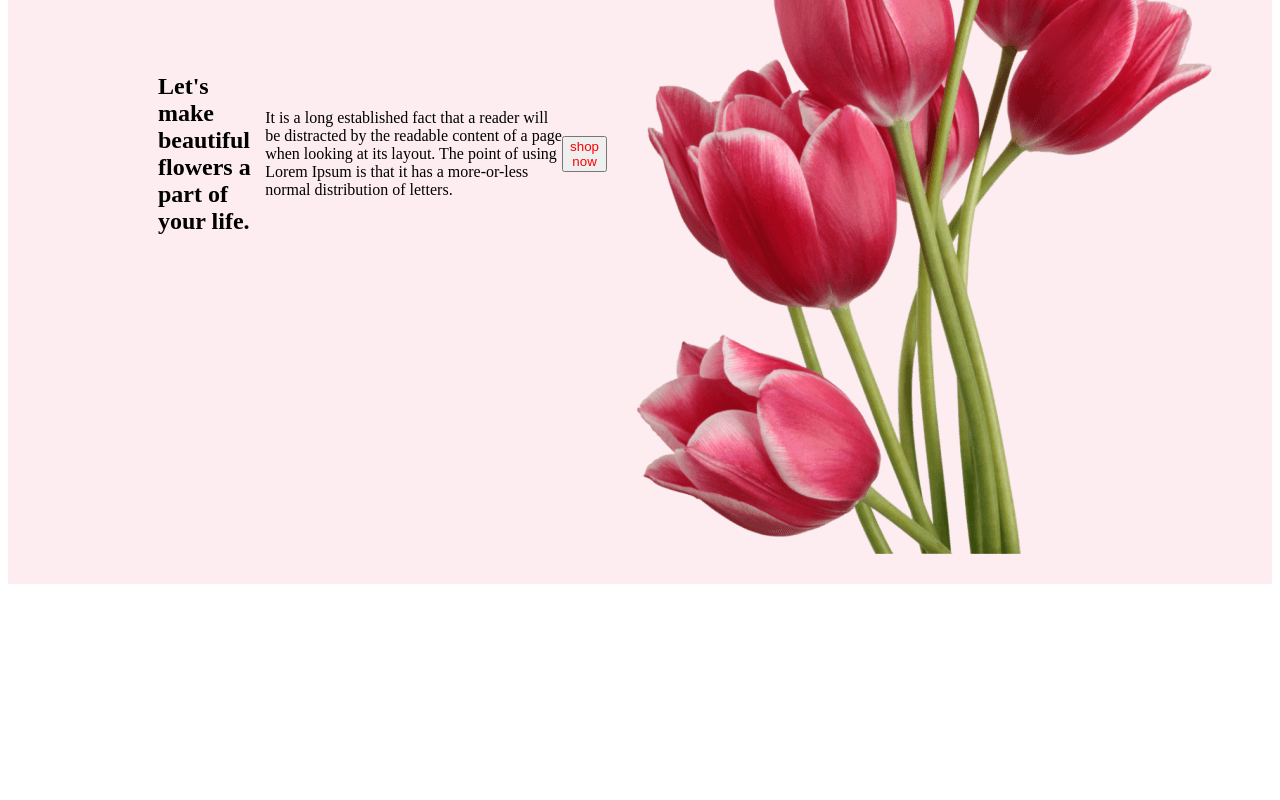
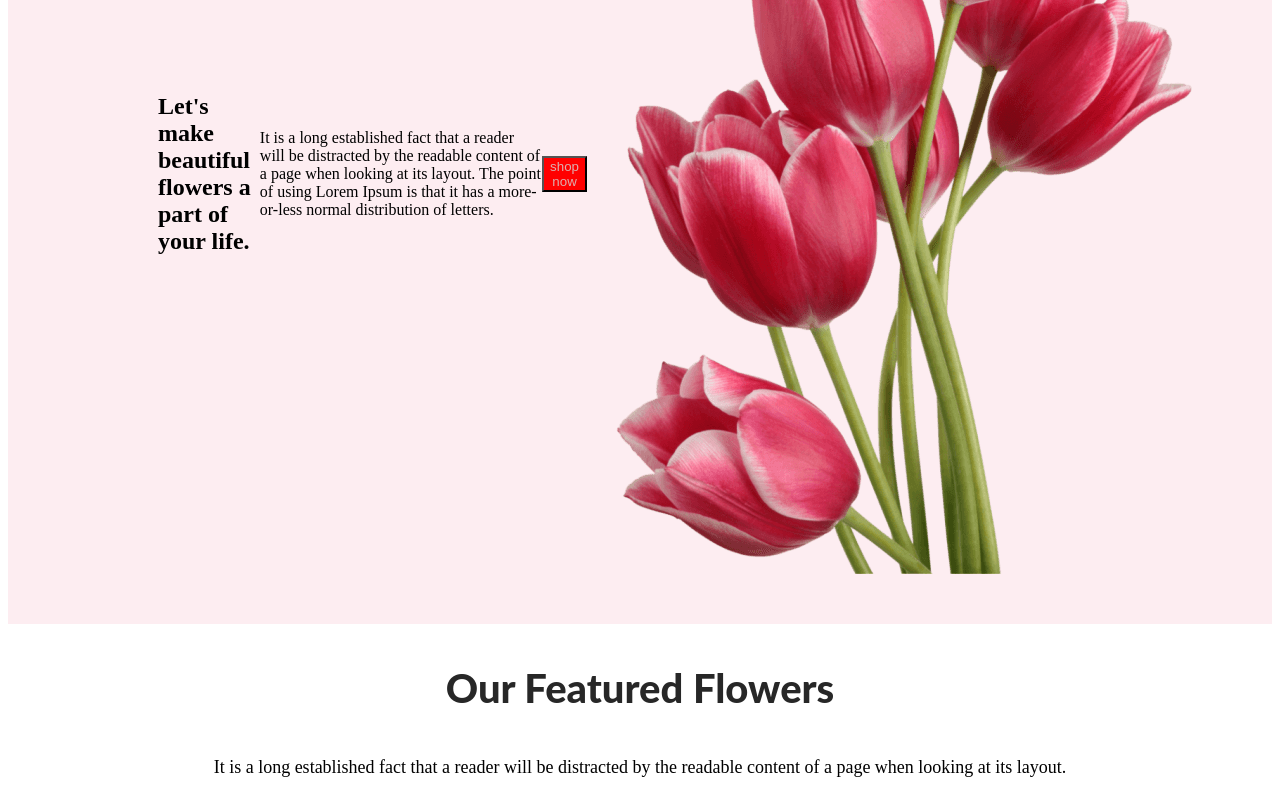
Before and after one commit to freelancertahin/my-first-assignment, a plain HTML site: page index.html in a window 1280 px wide. Shown: the part 351-1151 px from the top of the page. Before the commit the page ends 943 px from the top, so only its background shows below. Drawn offline with Linux system fonts and the light colour scheme.

Commit message:
added by main section

```diff
--- a/assignment.css
+++ b/assignment.css
@@ -24,10 +24,31 @@ nav a {
 }
 
 .banner{
-    padding: 30px 30px 30px 150px;
+    padding: 50px 50px 50px 150px;
     display: flex;
     align-items: center;
+    justify-content: space-between;
 }
 .button{
-    color:red ;
+    color:rgb(221, 174, 174) ;
+    background-color:red;
 }
+/* main section style */
+.section-title {
+    color: #272727;
+text-align: center;
+font-family: Lato;
+font-size: 40px;
+font-style: normal;
+font-weight: 800;
+line-height: normal;
+}
+
+.section-description{
+
+color: black;
+text-align: center;
+font-size: 18px;
+font-weight: 400;
+line-height: 30px;
+}
--- a/index.html
+++ b/index.html
@@ -34,6 +34,12 @@
     </header>
 
     <main>
+        <section class="section">
+            <h3 class="section-title">Our Featured Flowers</h3>
+             <p class="section-description">It is a long established fact that a reader will be distracted by
+                 the readable content of a page when looking at its layout.</p>
+
+        </section>
 
     </main>
 
```
